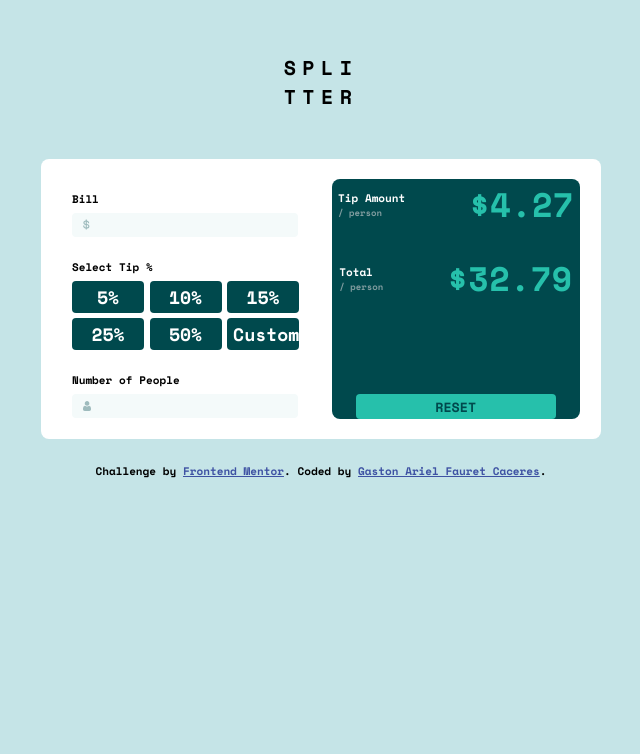
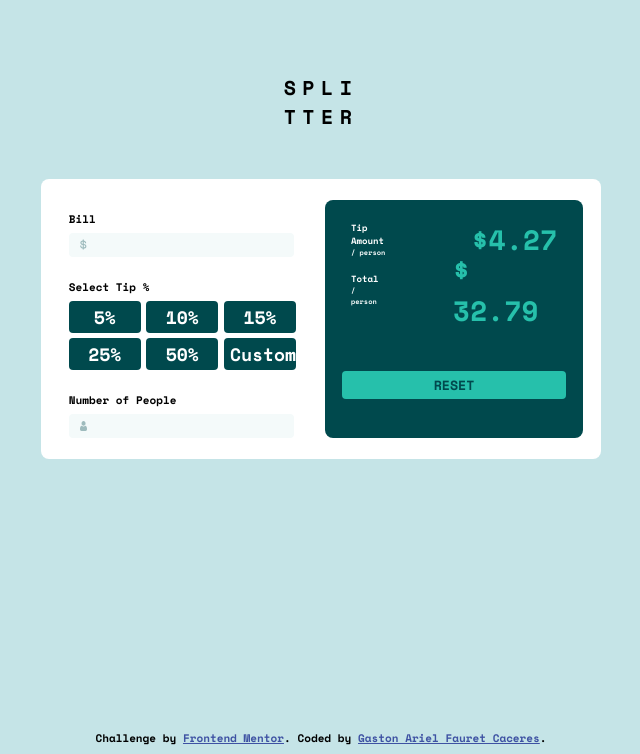
Before and after one commit to Gastonfauret/Frontend-Mentor-tip-app-calculator, a plain HTML site: page index.html in a window 1280 px wide. Shown: the part 102-856 px from the top of the page, without its empty margins (319-959 px from the left). Before the commit the page ends 816 px from the top, so only its background shows below. Drawn offline with nearby package versions, Linux system fonts and the light colour scheme.

Commit message:
Third Commit

```diff
--- a/index.html
+++ b/index.html
@@ -12,231 +12,7 @@
   <title>Frontend Mentor | Tip calculator app</title>
 
   <!-- Feel free to remove these styles or customise in your own stylesheet 👍 -->
-  <style>
-
-    body {
-      display: grid;
-      place-content: center;
-      font-family: 'Space Mono', monospace;
-      background-color: hsl(185, 41%, 84%);
-    }
-
-    .container {
-      width: 100vh;
-      height: 100vh;
-      display: flex;
-      flex-direction: column;
-      background-color: hsl(185, 41%, 84%);
-      justify-content: center;
-      align-items: center;
-    }
-
-    .title {
-      font-size: 20px;
-      margin-bottom: 6vh;
-      margin-top: -10vh;
-      letter-spacing: 0.8vh;
-    }
-
-    .div-percent {
-      display: flex;
-      justify-content: space-evenly;
-      border-radius: 1vh;
-      width: 70vh;
-      height: 35vh;
-      align-items: center;
-      flex-direction: row;
-      background-color: hsl(0, 0%, 100%);
-    }
-
-    .main-container {
-      display: flex;
-      flex-direction: column;
-      width: 31vh;
-      height: 30vh;
-      background-color:hsl(0, 0%, 100%);
-      border-radius: 1vh;
-      justify-content: space-around;
-    }
-
-    .tip-message {
-      width: 31vh;
-      height: 30vh;
-      background-color: hsl(183, 100%, 15%);
-      border-radius: 1vh;
-      display: flex;
-      flex-direction: column;
-      align-items: center;
-      justify-content: space-around;
-    }
-
-    .first-title-tip {
-      display: flex;
-      align-items: center;
-      gap: 8vh;
-    }
-
-    .first-words-container {
-      display: flex;
-      flex-direction: column;
-    }
-
-    .tip-amount, .total-amount {
-      margin: 0px;
-      color: hsl(0, 0%, 100%);
-      font-size: 11px;
-    }
-
-    .person {
-      margin: 0px;
-      color: hsl(184, 14%, 56%);
-      font-size: 9px;
-    }
-
-    .second-title-tip {
-      display: flex;
-      align-items: center;
-      gap: 8vh;
-    }
-
-    .price-message, .total-message {
-      color: hsl(172, 67%, 45%);
-      font-size: 34px;
-      margin: 0px;
-    }
-
-    .second-words-container {
-      display: flex;
-      flex-direction: column;
-    }
-
-    .reset {
-      width: 25vh;
-      height: 3.5vh;
-      border-radius: 0.5vh;
-      border: none;
-      background-color: hsl(172, 67%, 45%);
-      color: hsl(183, 100%, 15%);
-      font-family: 'Space Mono', monospace;
-    }
-
-    .bill {
-      font-size: 11px;
-      margin-left: 1.2vh;
-      margin-bottom: 0.5vh;
-    }
-
-    .select-tip, .people {
-      font-size: 11px;
-      margin-left: 1.2vh;
-      margin-bottom: 0.5vh;
-      margin-top: 2.5vh;
-    }
-
-    .bill-message-container {
-      display: flex;
-      align-items: center;
-      width: 28.2vh;
-      height: 3vh;
-      margin-left: 1.2vh;
-      background-color: hsl(189, 41%, 97%);
-      border-radius: 0.5vh;
-      justify-content: space-between;
-    }
-
-    .bill-message {
-      width: 40%;
-      height: 100%;
-      border: none;
-      background-color: transparent;
-      font-family: 'Space Mono', monospace;
-      color: hsl(183, 100%, 15%);
-      font-size: 18px;
-    }
-
-    .people-message {
-      width: 16%;
-      height: 100%;
-      border: none;
-      background-color: transparent;
-      font-family: 'Space Mono', monospace;
-      color: hsl(183, 100%, 15%);
-      font-size: 18px;
-    }
-
-    img {
-      width: 3.1%;
-      height: 45%;
-      margin-left: 1.4vh;
-    }
-
-    .person-image {
-      width: 3.3%;
-      height: 43.5%;
-      margin-left: 1.4vh;
-    }
-    .people-message-container {
-      display: flex;
-      align-items: center;
-      width: 28.2vh;
-      height: 3vh;
-      margin-left: 1.2vh;
-      background-color: hsl(189, 41%, 97%);
-      border-radius: 0.5vh;
-      justify-content: space-between;
-    }
-
-    .prices-container {
-      width: 31vh;
-      height: 20vh;
-      display: flex;
-      flex-direction: column;
-      align-items: center;
-      margin-top: 3vh;
-      margin: none;
-    }
-
-    .button-container {
-      width: 30vh;
-      margin-left: 1.2vh;
-      display: flex;
-      flex-wrap: wrap;
-      flex-direction: row;
-      gap: 0.7vh;
-    }
-
-    .btn {
-      width: 9vh;
-      height: 4vh;
-      font-family: 'Space Mono', monospace;
-      background-color: hsl(183, 100%, 15%);
-      border-radius: 0.5vh;
-      border: none;
-      color: hsl(0, 0%, 100%);
-      font-size: 18px;
-    }
-
-    .btn:hover {
-      background-color: hsl(172, 67%, 45%);
-      color: hsl(0, 0%, 100%);
-      cursor: pointer;
-    }
-
-    .custom-percent:hover {
-      background-color: hsl(0, 0%, 100%);
-      color: hsl(183, 100%, 15%);
-    }
-
-    .attribution {
-      font-size: 11px;
-      text-align: center;
-      margin-top: 3vh;
-    }
-
-    .attribution a {
-      color: hsl(228, 45%, 44%);
-    }
-  </style>
+<link rel="stylesheet" href="styles.css">
 </head>
 
 <body>
@@ -249,7 +25,7 @@
   <div class="div-percent">
 
   <!-- Contenedor de la Izquierda -->
-  <div class="main-container">
+  <div class="left-container">
 
     <p class="bill">Bill</p>
 
@@ -257,7 +33,6 @@
         <img src="./images/icon-dollar.svg">
         <input class="bill-message" type="number">
       </div>
-
 
       <p class="select-tip">Select Tip %</p>
 
@@ -280,41 +55,46 @@
 
   </div>
 
-  <!--Contenedor General de la Derecha-->
-  <div class="tip-message">
-
-      <!--Contenedor de la Primera Linea: 2 Objetos-->
-      <div class="first-title-tip">
-        <!--Contendor de la Izquierda: 2 objetos-->
-        <div class="first-words-container">
+  <!-- Contenedor de la Derecha -->
+  <div class="right-container">
+    <!-- Contenedor Primera linea: 2 Elementos (Izq: Textos, Der: Precio) -->
+    <div class="line-containers">
+      <div class="first-line">
+        <!-- Contenedor de los Textos (izq.) -->
+        <div class="first-text-container">
           <p class="tip-amount">Tip Amount</p>
           <p class="person">/ person</p>
         </div>
-        <!--Contenedor de la derecha: 1 objeto-->
-        <div class="price-message-container">
-          <p class="price-message">$4.27</p>
+
+        <div class="price-container">
+          <p class="tip-price">$4.27</p>
         </div>
-    </div>
+      </div>
 
-    <!-- Contenedor de los Textos-->
-    <div class="prices-container">
-      <!--Contenedor de la Segunda Linea: 2 Objetos-->
-      <div class="second-title-tip">
-        <!--Contendor de la Izquierda: 2 objetos-->
-        <div class="second-words-container">
-          <p class="total-amount">Total</p>
+      <!-- Contenedor Segunda linea: 2 Elementos (Izq: Textos, Der: Precio) -->
+      <div class="second-line">
+        <!-- Contenedor de los Textos (izq.) -->
+        <div class="second-text-container">
+          <p class="total">Total</p>
           <p class="person">/ person</p>
         </div>
-
-        <!--Contenedor de la derecha: 1 objeto-->
-        <div class="second-price-message-container">
-          <p class="total-message">$32.79</p>
+        <div class="price-container">
+          <p class="tip-price">$ 32.79</p>
         </div>
 
-      </div>
     </div>
+    <div class="button-reset-container">
+      <button class="reset">RESET</button>
+    </div>
+  </div>
 
-    <button class="reset">RESET</button>
+
+
+  </div>
+
+
+
+
   </div>
 </div>
 
@@ -325,6 +105,5 @@
 
 </div>
 
-
 </body>
 </html>
--- /dev/null
+++ b/styles.css
@@ -0,0 +1,235 @@
+body {
+    display: grid;
+    place-content: center;
+    font-family: 'Space Mono', monospace;
+    background-color: hsl(185, 41%, 84%);
+}
+
+.container {
+    width: 100vh;
+    height: 100vh;
+    display: flex;
+    flex-direction: column;
+    background-color: hsl(185, 41%, 84%);
+    justify-content: center;
+    align-items: center;
+}
+
+.title {
+    font-size: 20px;
+    margin-bottom: 6vh;
+    margin-top: -10vh;
+    letter-spacing: 0.8vh;
+}
+
+.div-percent {
+    display: flex;
+    justify-content: space-evenly;
+    border-radius: 1vh;
+    width: 70vh;
+    height: 35vh;
+    align-items: center;
+    flex-direction: row;
+    background-color: hsl(0, 0%, 100%);
+}
+
+.left-container {
+    display: flex;
+    flex-direction: column;
+    width: 31vh;
+    height: 30vh;
+    background-color:hsl(0, 0%, 100%);
+    border-radius: 1vh;
+    justify-content: space-around;
+}
+
+.right-container {
+    background-color: hsl(183, 100%, 15%);
+    width: 46%;
+    height: 85%;
+    border-radius: 1vh;
+    display: flex;
+    flex-direction: column;
+    align-items: center;
+    justify-content: space-around;
+    margin: 0px;
+}
+
+.line-containers {
+    display: flex;
+    flex-direction: column;
+    align-items: center;
+    width: 100%;
+    height: 85%;
+    margin-top: -40px;
+}
+
+.first-line, .second-line {
+    display: flex;
+    justify-content: space-around;
+    align-items: center;
+    width: 80%;
+    height: 25%;
+    gap: 9vh;
+}
+
+.first-line {
+    margin-top: 2vh;
+}
+
+.first-text-container, .second-text-container {
+    display: flex;
+    flex-direction: column;
+    margin: 0px;
+}
+
+.tip-amount, .total {
+    color: hsl(0, 0%, 100%);
+    font-size: 9px;
+    margin: 0px;
+}
+
+.person {
+    color: hsl(189, 41%, 97%);
+    font-size: 7px;
+    margin: 0px;
+}
+
+.tip-price {
+    color: hsl(172, 67%, 45%);
+    font-size: 28px;
+}
+
+.button-reset-container {
+    display: flex;
+    justify-content: center;
+    margin-top: 7vh;
+}
+
+.reset {
+    width: 28vh;
+    height: 3.5vh;
+    border-radius: 0.5vh;
+    border: none;
+    background-color: hsl(172, 67%, 45%);
+    color: hsl(183, 100%, 15%);
+    font-family: 'Space Mono', monospace;
+}
+
+.bill {
+    font-size: 11px;
+    margin-left: 1.2vh;
+    margin-bottom: 0.5vh;
+}
+
+.select-tip, .people {
+    font-size: 11px;
+    margin-left: 1.2vh;
+    margin-bottom: 0.5vh;
+    margin-top: 2.5vh;
+}
+
+.bill-message-container {
+    display: flex;
+    align-items: center;
+    width: 28.2vh;
+    height: 3vh;
+    margin-left: 1.2vh;
+    background-color: hsl(189, 41%, 97%);
+    border-radius: 0.5vh;
+    justify-content: space-between;
+}
+
+.bill-message {
+    width: 40%;
+    height: 100%;
+    border: none;
+    background-color: transparent;
+    font-family: 'Space Mono', monospace;
+    color: hsl(183, 100%, 15%);
+    font-size: 18px;
+}
+
+.people-message {
+    width: 16%;
+    height: 100%;
+    border: none;
+    background-color: transparent;
+    font-family: 'Space Mono', monospace;
+    color: hsl(183, 100%, 15%);
+    font-size: 18px;
+}
+
+img {
+    width: 3.1%;
+    height: 45%;
+    margin-left: 1.4vh;
+}
+
+.person-image {
+    width: 3.3%;
+    height: 43.5%;
+    margin-left: 1.4vh;
+}
+
+.people-message-container {
+    display: flex;
+    align-items: center;
+    width: 28.2vh;
+    height: 3vh;
+    margin-left: 1.2vh;
+    background-color: hsl(189, 41%, 97%);
+    border-radius: 0.5vh;
+    justify-content: space-between;
+}
+
+.prices-container {
+    width: 31vh;
+    height: 20vh;
+    display: flex;
+    flex-direction: column;
+    align-items: center;
+    margin-top: 3vh;
+    margin: none;
+}
+
+.button-container {
+    width: 30vh;
+    margin-left: 1.2vh;
+    display: flex;
+    flex-wrap: wrap;
+    flex-direction: row;
+    gap: 0.7vh;
+}
+
+.btn {
+    width: 9vh;
+    height: 4vh;
+    font-family: 'Space Mono', monospace;
+    background-color: hsl(183, 100%, 15%);
+    border-radius: 0.5vh;
+    border: none;
+    color: hsl(0, 0%, 100%);
+    font-size: 18px;
+}
+
+.btn:hover {
+    background-color: hsl(172, 67%, 45%);
+    color: hsl(0, 0%, 100%);
+    cursor: pointer;
+}
+
+.custom-percent:hover {
+    background-color: hsl(0, 0%, 100%);
+    color: hsl(183, 100%, 15%);
+}
+
+.attribution {
+    font-size: 11px;
+    text-align: center;
+    margin-top: 3vh;
+}
+
+.attribution a {
+    color: hsl(228, 45%, 44%);
+}
```
